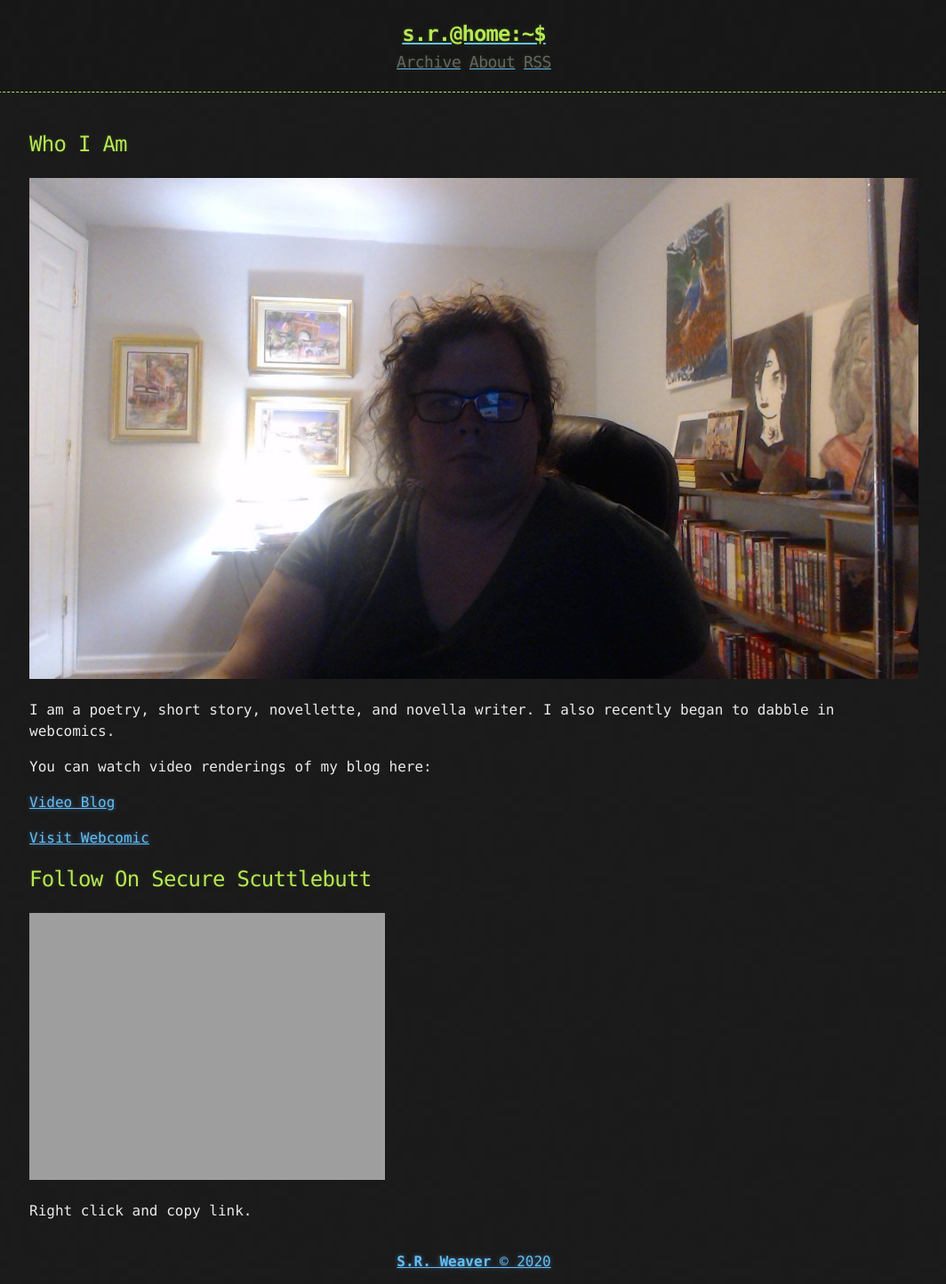
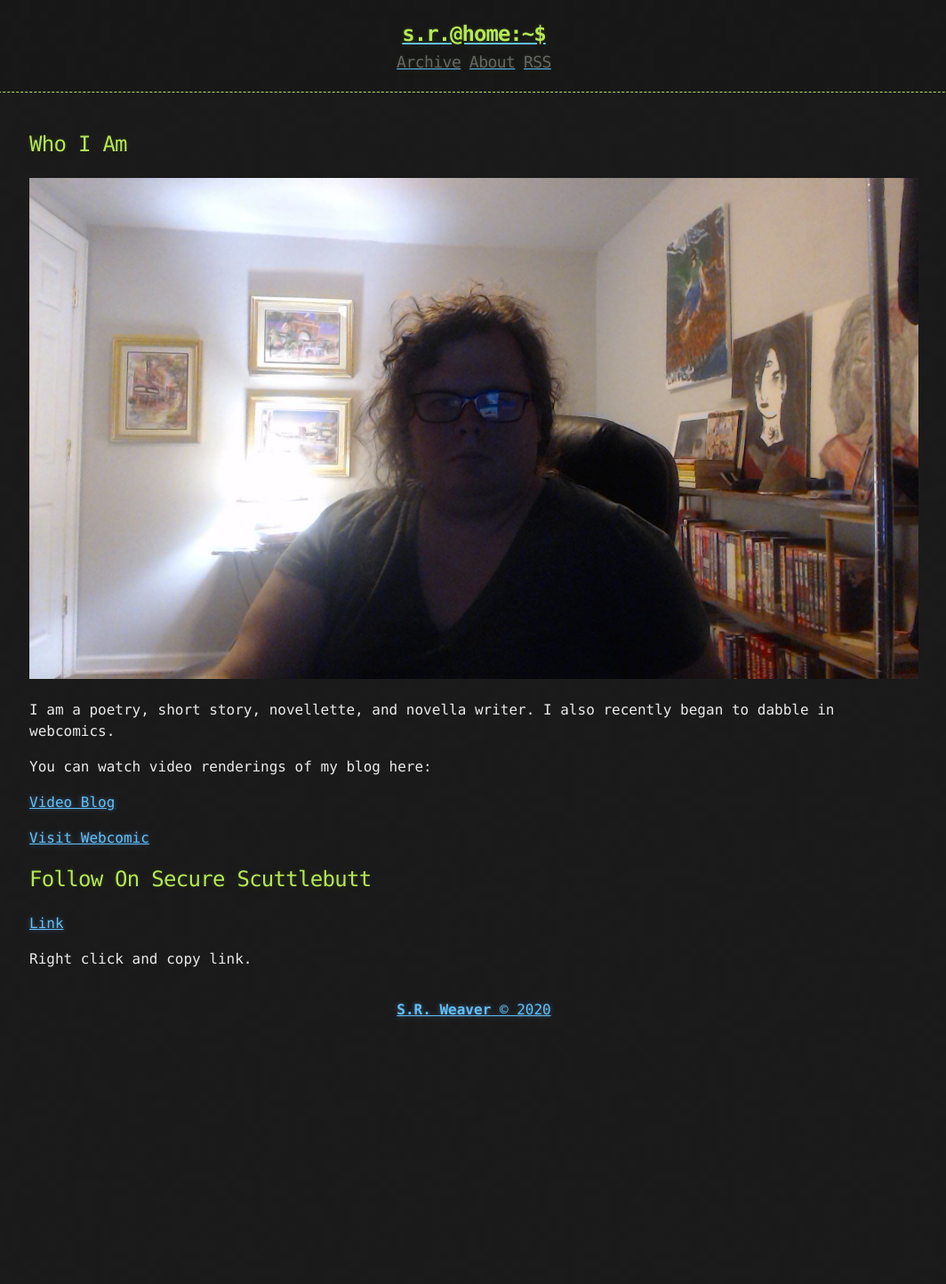
Before and after one commit to LWFlouisa/WeaverBlog, a Jekyll site: the page built from about.md, in a window 1280 px wide. Shown: the whole page at 89% size, without its empty margins (107-1171 px from the left). Built offline with Jekyll 4.4.1, drawn with Linux system fonts in a browser that asks for light colours; after the commit the page ends 1160 px from its top, so only the background shows below that.

Commit message:
Update about.md

```diff
--- a/about.md
+++ b/about.md
@@ -14,6 +14,6 @@ You can watch video renderings of my blog here:
 [Visit Webcomic](https://lwflouisa.github.io/uploadedfairyalt/)
 
 ## Follow On Secure Scuttlebutt
-![Link](@H4fKJHFdHtkO3OVgxwfSkzM2nhKB5PAhNxeJ3jJjDLs=.ed25519)
+[Link](@H4fKJHFdHtkO3OVgxwfSkzM2nhKB5PAhNxeJ3jJjDLs=.ed25519)
 
 Right click and copy link.
```
